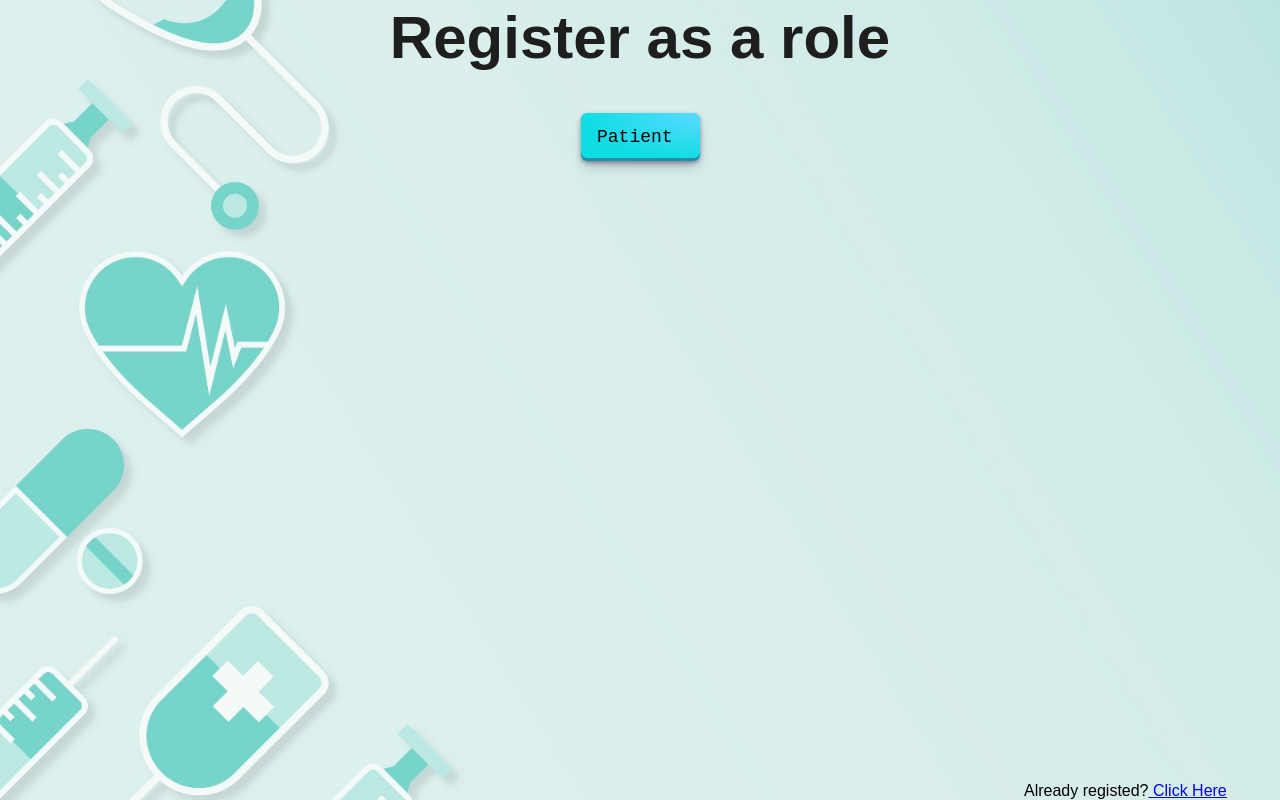
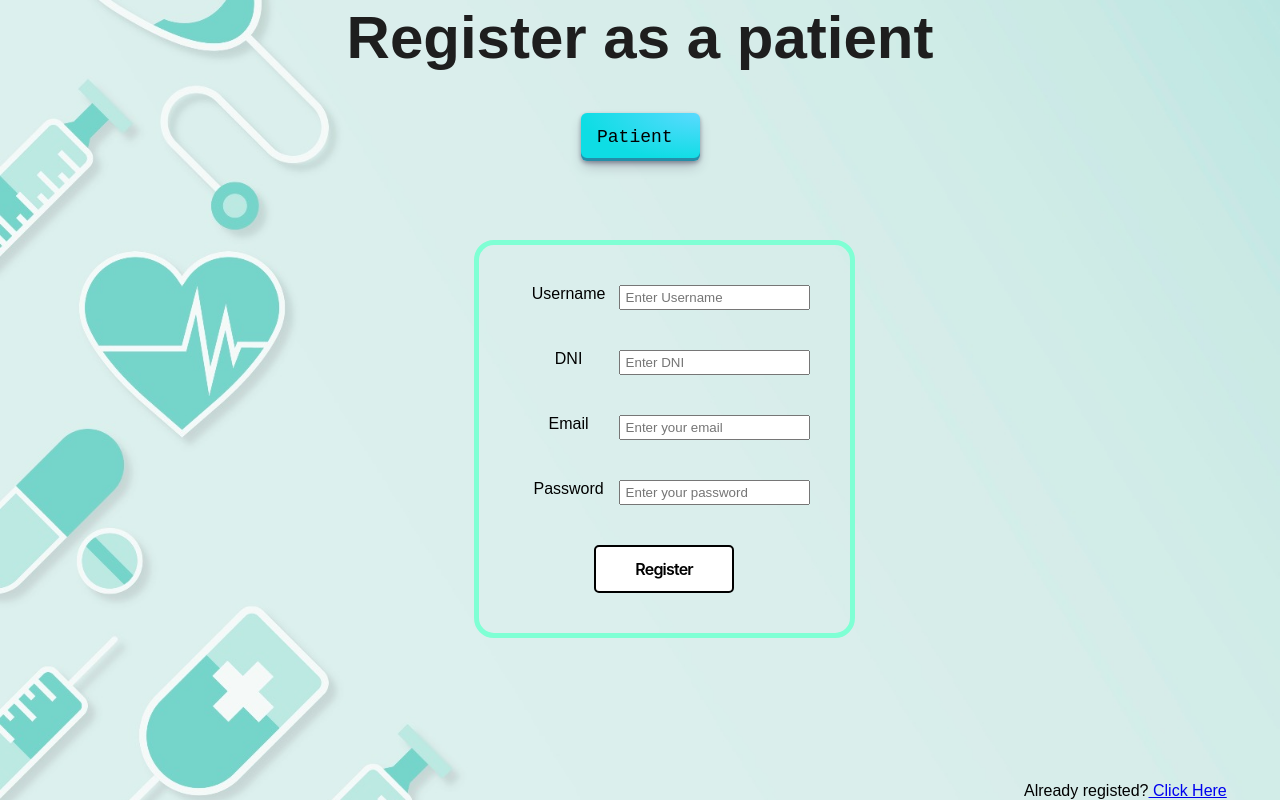
Before and after one commit to valendc15/MyMeds, a React (Create React App) app: page / in a window 1280 px wide. Built offline with nearby package versions, Linux system fonts and the light colour scheme.

Commit message:
solved previous commit buggs

```diff
--- a/src/Home.js
+++ b/src/Home.js
@@ -9,7 +9,7 @@ import { Link } from 'react-router-dom';
 
 function Home() {
 
-  const [role, setRole]=useState('selectRegister')
+  const [role, setRole]=useState('patient')
 
   const [patientContentVisible, setPatientContentVisible] = useState(false)
   const [medicContentVisible, setMedicContentVisible] = useState(false)
@@ -29,7 +29,7 @@ function Home() {
   const renderResult = () => {
     let result;
     role === "selectRegister"
-      ? (result = "role")
+      ? (result = "patient")
       : (result = role);
     return result;
   };
```
